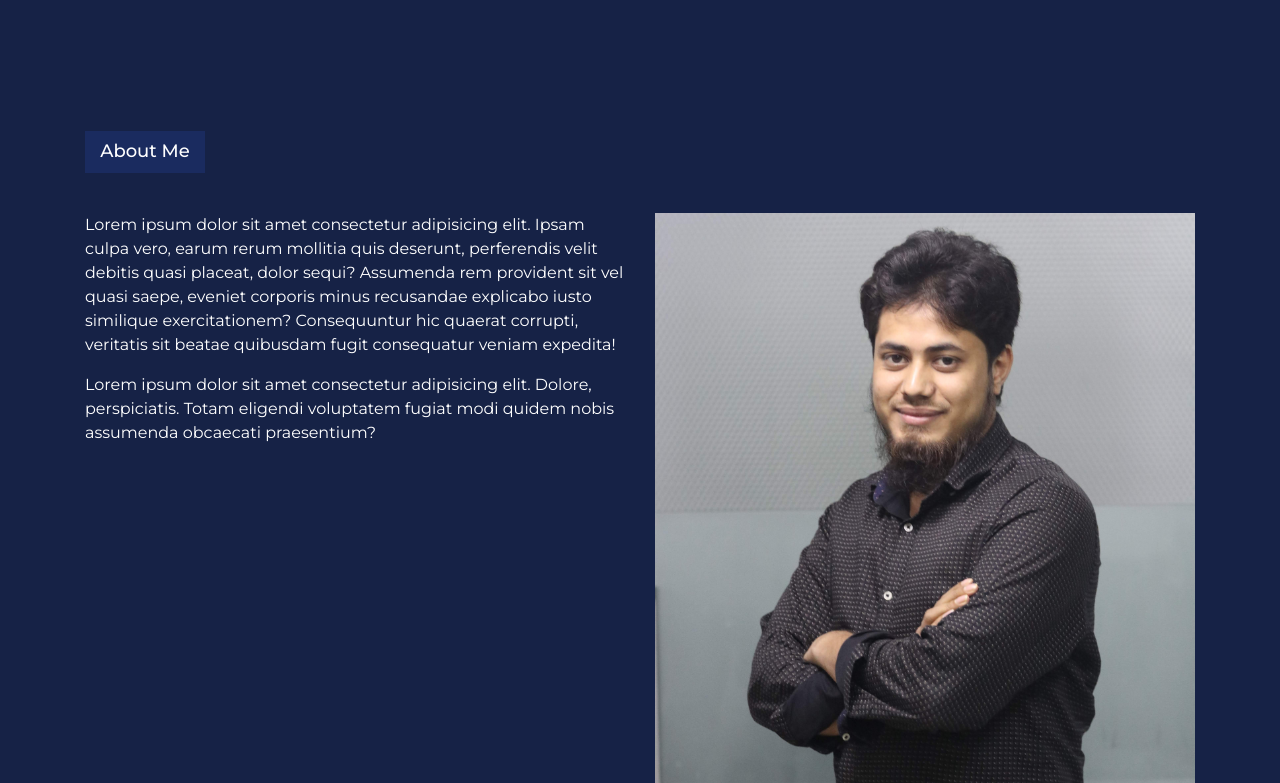
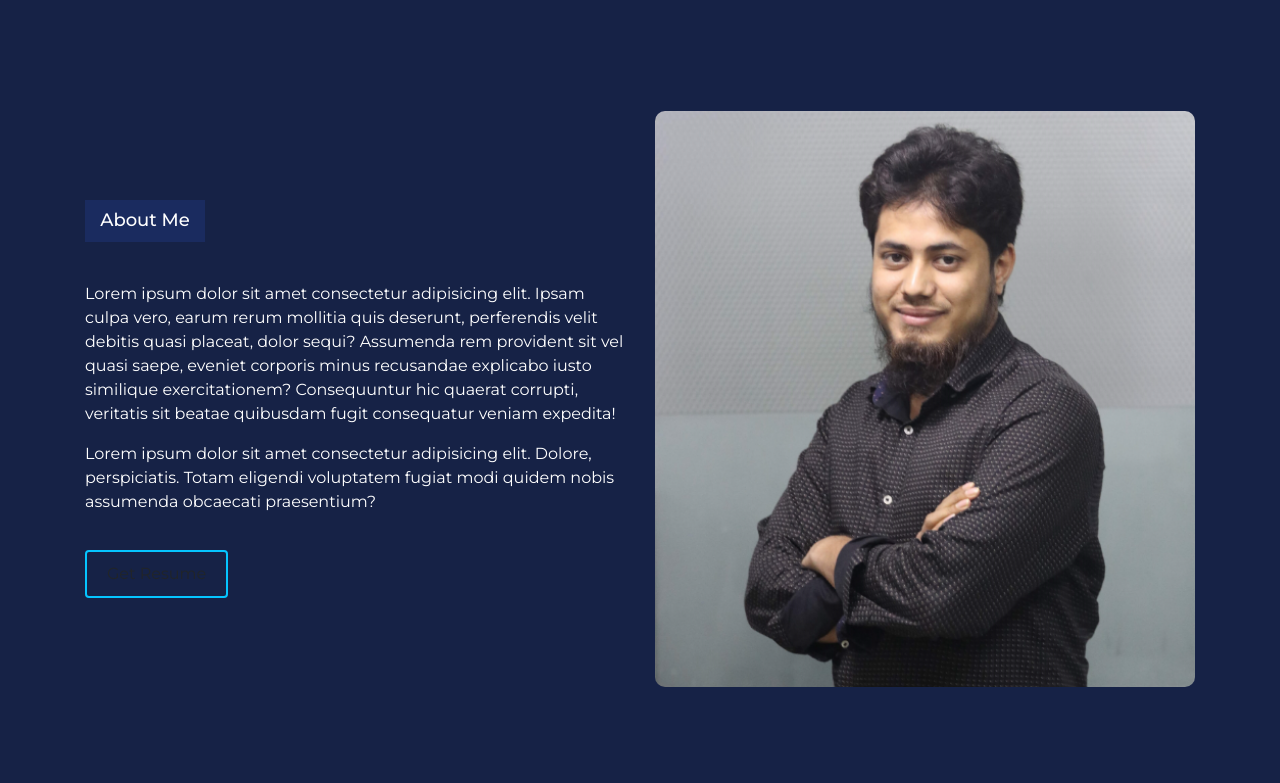
Before and after one commit to nazmulweb/Portfolio, a React (Create React App) app: page / in a window 1280 px wide. Shown: the part 737-1520 px from the top of the page. After the commit the page ends 1424 px from the top, so only its background shows below. Built offline with nearby package versions, Linux system fonts and the light colour scheme.

Commit message:
about us done

```diff
--- /dev/null
+++ b/src/components/about.css
@@ -0,0 +1,3 @@
+.profile-photo{
+    border-radius: 10px;
+}
--- a/src/components/about.js
+++ b/src/components/about.js
@@ -1,6 +1,7 @@
 import React, { Component } from 'react'
-import Photo from '../assets/img/me.JPG'
-import { Title } from './common'
+import Photo from '../assets/img/me.png'
+import { Title, Button } from './common'
+import './about.css'
 
 export class About extends Component {
     render() {
@@ -8,18 +9,17 @@ export class About extends Component {
             <React.Fragment>
                 <section className="about-area mt-5">
                     <div className="container">
-                        <div className="row">
-                            <div className="col-sm-12">
-                                <Title title="About Me" mtBottom = "40px" />
-                            </div>
-                            <div className="col-sm-12 col-md-6">
+                        <div className="row d-flex align-items-center">
+                            <div className="col-sm-12 col-md-12 order-md-2 order-1 col-lg-6">
                                 <div className="about-left">
+                                    <Title title="About Me" mtBottom = "40px" />
                                     <p>Lorem ipsum dolor sit amet consectetur adipisicing elit. Ipsam culpa vero, earum rerum mollitia quis deserunt, perferendis velit debitis quasi placeat, dolor sequi? Assumenda rem provident sit vel quasi saepe, eveniet corporis minus recusandae explicabo iusto similique exercitationem? Consequuntur hic quaerat corrupti, veritatis sit beatae quibusdam fugit consequatur veniam expedita!</p>
                                     <p className="mt-3">Lorem ipsum dolor sit amet consectetur adipisicing elit. Dolore, perspiciatis. Totam eligendi voluptatem fugiat modi quidem nobis assumenda obcaecati praesentium?</p>
+                                    <Button title="Get Resume"/>
                                 </div>
                             </div>
-                            <div className="col-sm-12 col-md-6">
-                                <img src={Photo} alt="profile"/>
+                            <div className="col-sm-12 col-md-12 order-md-1 order-lg-2 col-lg-6">
+                                <img src={Photo} alt="profile" className="profile-photo"/>
                             </div>
                         </div>
                     </div>
--- /dev/null
+++ b/src/components/common/button.css
@@ -0,0 +1,5 @@
+.btn-main{
+    margin: 20px 0;
+    border: 2px solid var(--blue-color);
+    padding: 10px 20px;
+}
--- /dev/null
+++ b/src/components/common/button.js
@@ -0,0 +1,12 @@
+import React from 'react'
+import './button.css'
+
+export function Button({link, target, handleClick, title, color, bgColor}) {
+    return (
+        <React.Fragment>
+            <a className="btn btn-main" href={link} target={target} onClick={handleClick} style={{color, bgColor}}>
+                {title}
+            </a>
+        </React.Fragment>
+    )
+}
--- a/src/components/common/index.js
+++ b/src/components/common/index.js
@@ -1,3 +1,4 @@
 export * from './title'
 export * from './social'
 export * from './scrollDown'
+export * from './button'
```
Also changed, not shown: src/assets/img/me.JPG (deleted), src/assets/img/me.png (added).
